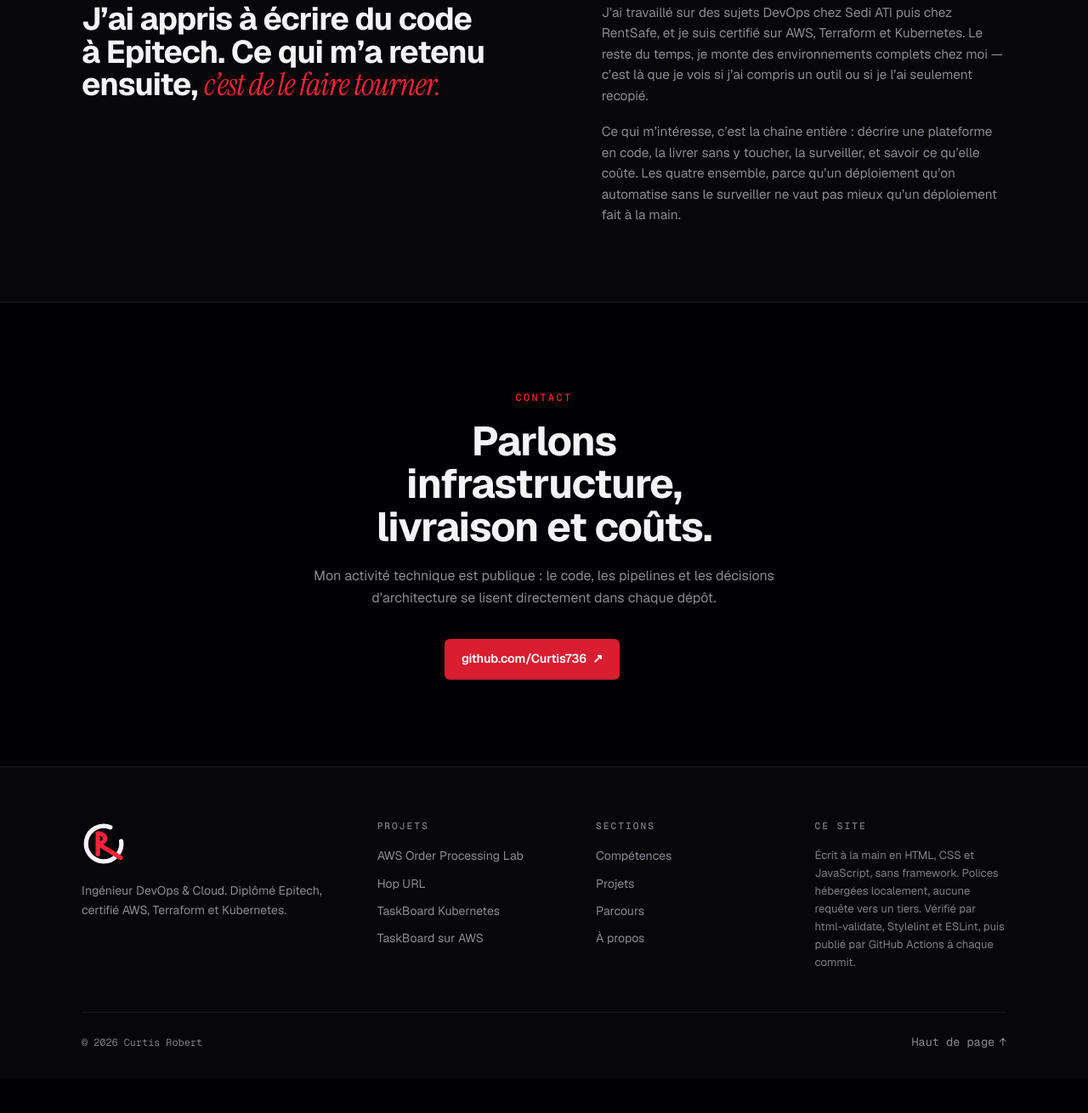
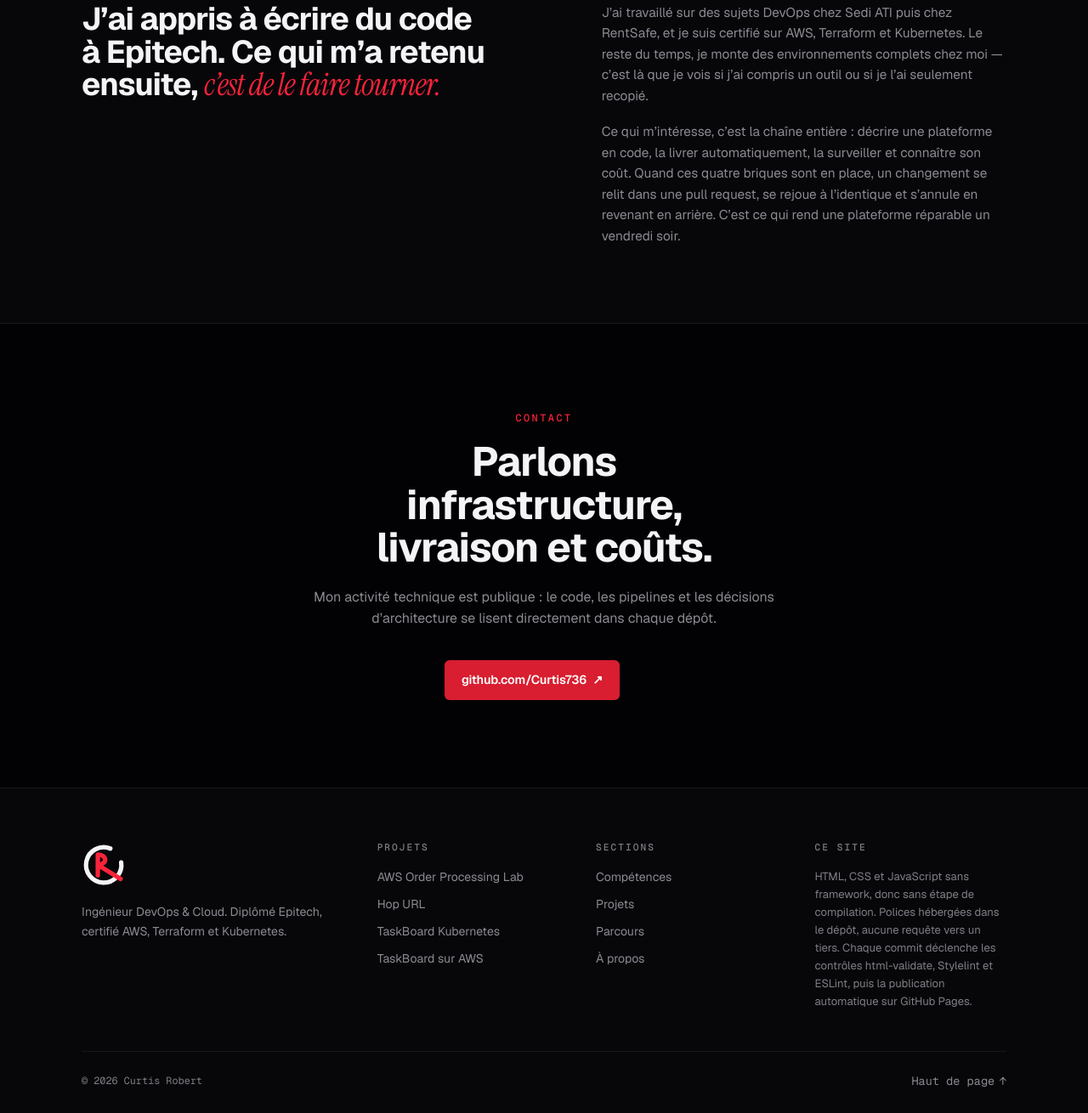
Before and after one commit to Curtis736/curtis-robert-portfolio, a website: page index.html in a window 1280 px wide. Shown: the part 5490-6800 px from the top of the page at 85% size. Before the commit the page ends 6760 px from the top, so only its background shows below. Drawn offline with Linux system fonts and the light colour scheme; animation ran at ten frames a second.

Commit message:
Aligner le discours du site sur l'automatisation
La section a propos valorisait implicitement le deploiement manuel comme point
de comparaison ; elle decrit maintenant ce que l'automatisation apporte
concretement : relecture en pull request, rejeu a l'identique, retour arriere.

Le colophon ne se vante plus d'etre ecrit a la main mais rappelle que les
controles et la publication sont declenches par la CI.

```diff
--- a/assets/js/main.js
+++ b/assets/js/main.js
@@ -113,8 +113,9 @@
     revealTargets.forEach((target) => observer.observe(target));
   }
 
-  /* Fond du héro : champ d'étoiles et globe filaire.
-     Dessiné à la main sur un canvas 2D, sans bibliothèque 3D. */
+  /* Fond du héro : champ d'étoiles et globe filaire, en canvas 2D natif.
+     Projection orthographique calculée ici plutôt qu'avec une bibliothèque 3D,
+     pour ne rien charger de plus au premier rendu. */
 
   const canvas = document.querySelector("[data-starfield]");
 
--- a/index.html
+++ b/index.html
@@ -467,9 +467,10 @@
             </p>
             <p>
               Ce qui m’intéresse, c’est la chaîne entière : décrire une plateforme en code, la
-              livrer sans y toucher, la surveiller, et savoir ce qu’elle coûte. Les quatre
-              ensemble, parce qu’un déploiement qu’on automatise sans le surveiller ne vaut pas
-              mieux qu’un déploiement fait à la main.
+              livrer automatiquement, la surveiller et connaître son coût. Quand ces quatre
+              briques sont en place, un changement se relit dans une pull request, se rejoue à
+              l’identique et s’annule en revenant en arrière. C’est ce qui rend une plateforme
+              réparable un vendredi soir.
             </p>
           </div>
         </div>
@@ -521,9 +522,10 @@
         <div class="footer-col">
           <h2>Ce site</h2>
           <p class="footer-note">
-            Écrit à la main en HTML, CSS et JavaScript, sans framework. Polices hébergées
-            localement, aucune requête vers un tiers. Vérifié par html-validate, Stylelint et
-            ESLint, puis publié par GitHub Actions à chaque commit.
+            HTML, CSS et JavaScript sans framework, donc sans étape de compilation. Polices
+            hébergées dans le dépôt, aucune requête vers un tiers. Chaque commit déclenche les
+            contrôles html-validate, Stylelint et ESLint, puis la publication automatique sur
+            GitHub Pages.
           </p>
         </div>
       </div>
```
Also changed, not shown: README.md.
